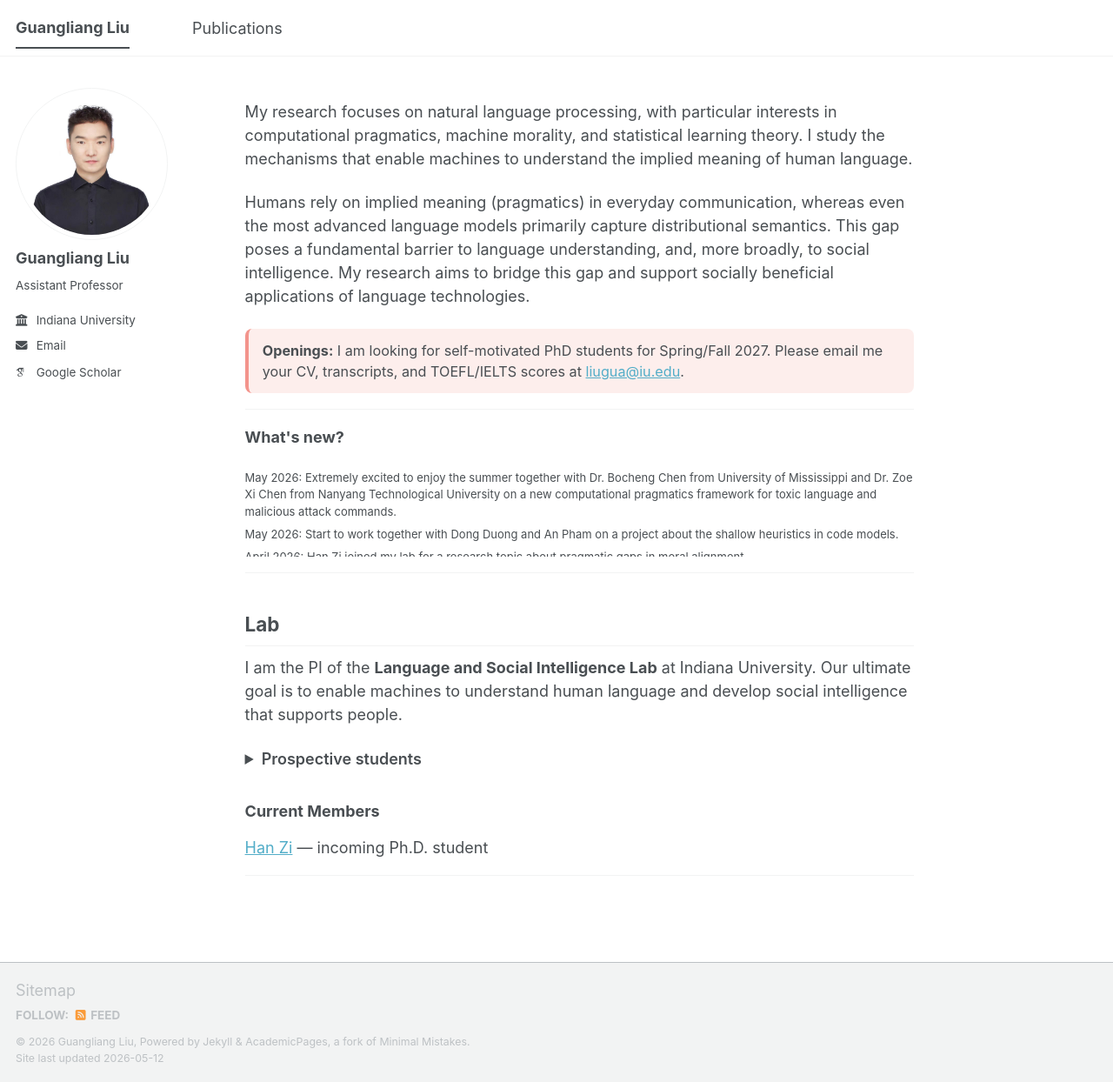
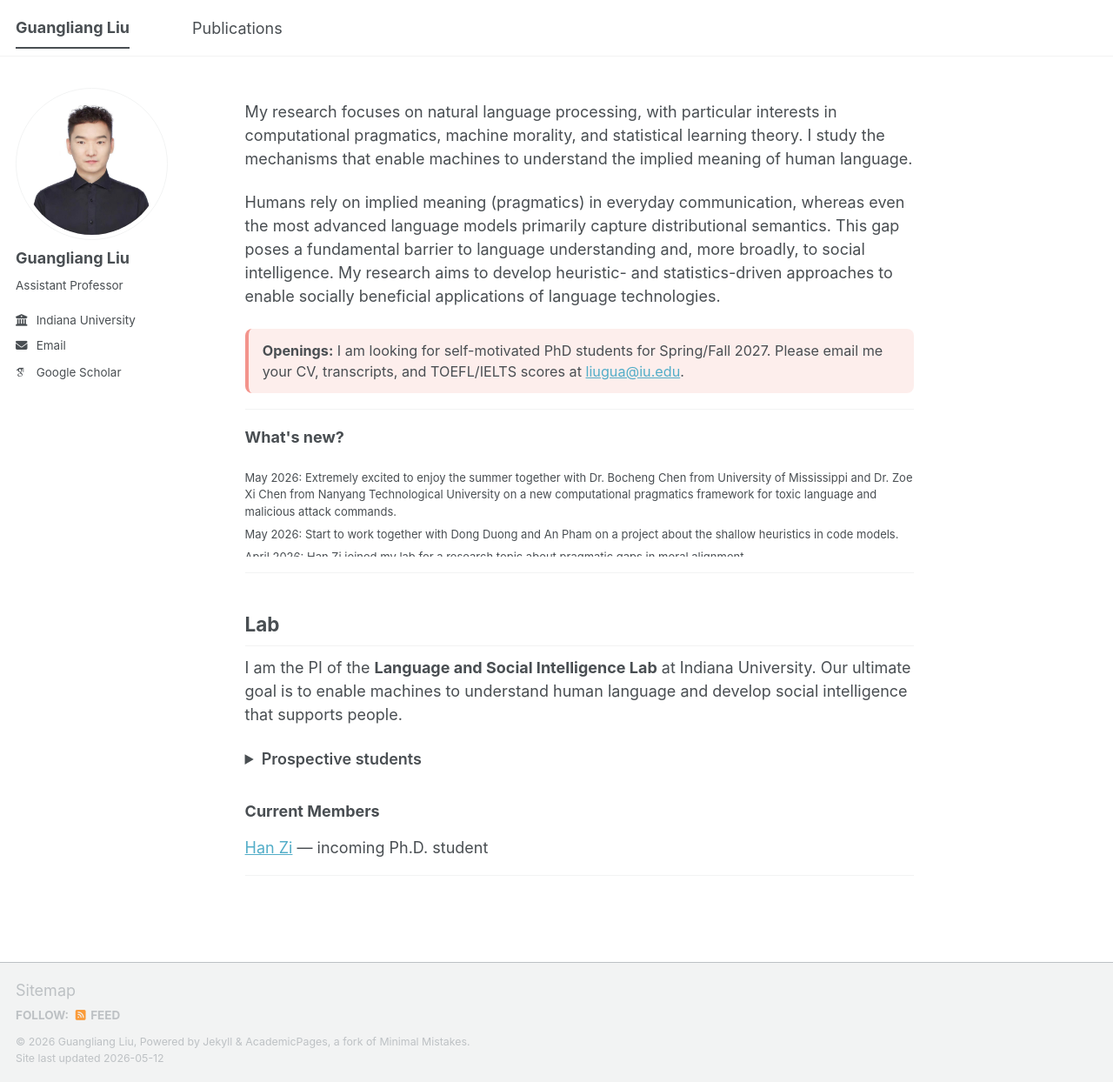
Before and after one commit to guangliang-nlp/guangliang-nlp.github.io, a Jekyll site: the page built from about.md, in a window 1280 px wide and 1244 px high. Shown: the whole window at 87% size. Built offline with Jekyll 4.4.1, drawn with Linux system fonts in a browser that asks for light colours; some web fonts are replaced; a script bundle is joined from its source files by our own code; library files that are not in the unit come from our copies.

Commit message:
Update about.md

```diff
--- a/about.md
+++ b/about.md
@@ -9,7 +9,7 @@ redirect_from:
 
 My research focuses on natural language processing, with particular interests in computational pragmatics, machine morality, and statistical learning theory. I study the mechanisms that enable machines to understand the implied meaning of human language.
 
-Humans rely on implied meaning (pragmatics) in everyday communication, whereas even the most advanced language models primarily capture distributional semantics. This gap poses a fundamental barrier to language understanding, and, more broadly, to social intelligence. My research aims to bridge this gap and support socially beneficial applications of language technologies.
+Humans rely on implied meaning (pragmatics) in everyday communication, whereas even the most advanced language models primarily capture distributional semantics. This gap poses a fundamental barrier to language understanding and, more broadly, to social intelligence. My research aims to develop heuristic- and statistics-driven approaches to enable socially beneficial applications of language technologies.
 
 <p style="
   font-size:0.9em;
```
